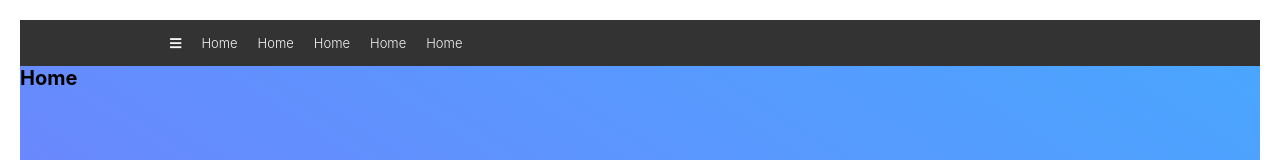
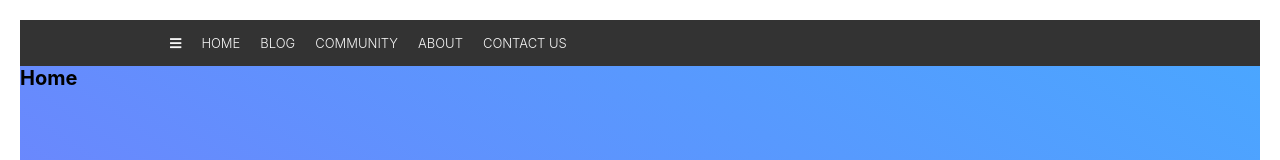
Before and after one commit to ermyas7/enawra, a React (Create React App) app: page / in a window 1280 px wide. Shown: the top 160 px of the page. Built offline with nearby package versions, Linux system fonts and the light colour scheme.

Commit message:
Add header style

```diff
--- a/src/layouts/header/header.scss
+++ b/src/layouts/header/header.scss
@@ -32,6 +32,7 @@
             font-size: 1.3rem;
             font-weight: 300;
             text-decoration: none;
+            text-transform: uppercase;
             transition: all .2s;
 
             &:hover, &:active{
--- a/src/layouts/header/index.js
+++ b/src/layouts/header/index.js
@@ -13,16 +13,16 @@ const index = () => {
                         <Link className="navigation-link" to="/">Home</Link>
                     </li>
                     <li className="navigation-item">
-                        <Link className="navigation-link" to="#">Home</Link>
+                        <Link className="navigation-link" to="#">Blog</Link>
                     </li>
                     <li className="navigation-item">
-                        <Link className="navigation-link" to="#">Home</Link>
+                        <Link className="navigation-link" to="#">Community</Link>
                     </li>
                     <li className="navigation-item">
-                        <Link className="navigation-link" to="#">Home</Link>
+                        <Link className="navigation-link" to="#">About</Link>
                     </li>
                     <li className="navigation-item">
-                        <Link className="navigation-link" to="#">Home</Link>
+                        <Link className="navigation-link" to="#">Contact Us</Link>
                     </li>
                 </ul>
             </div>
```
